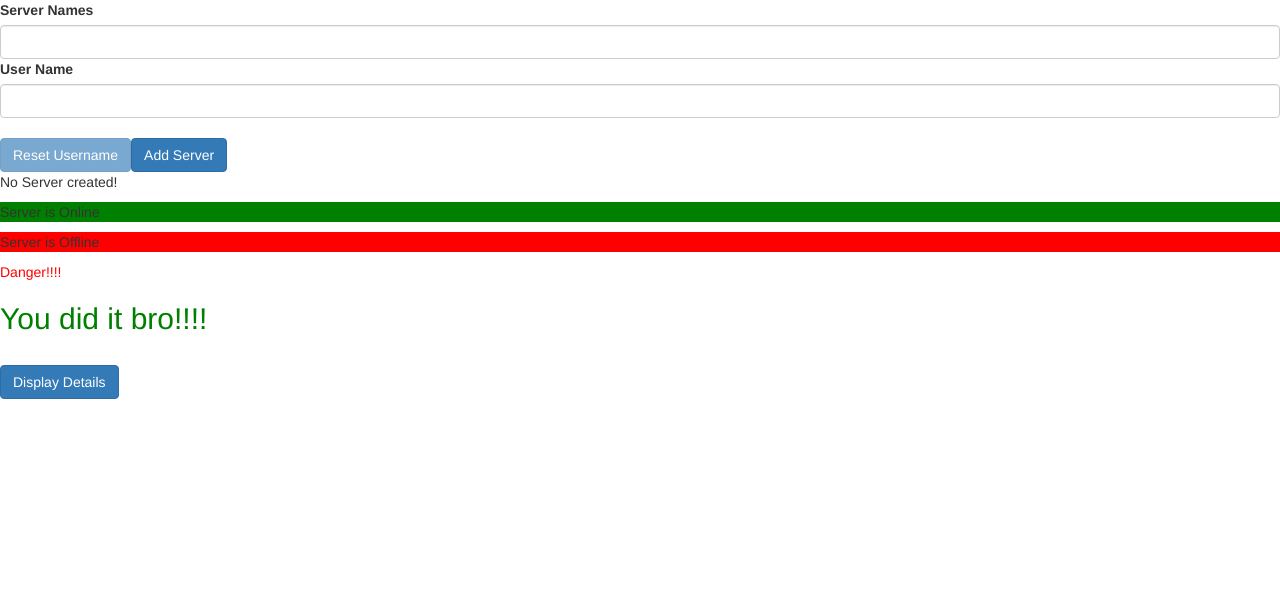
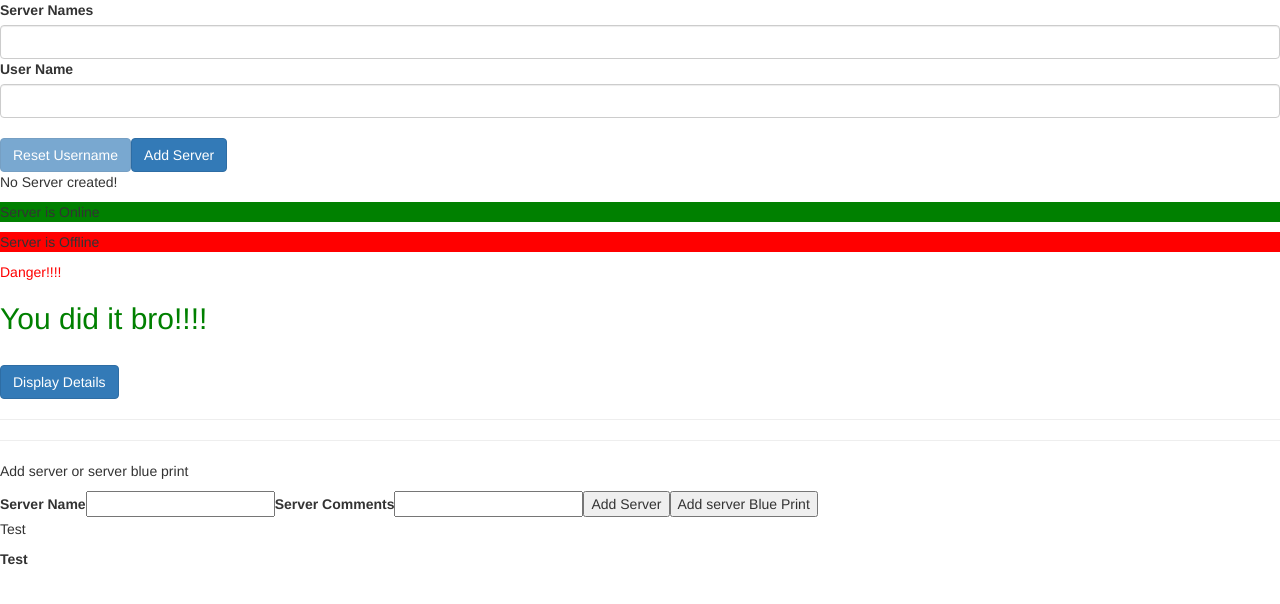
Before and after one commit to natuShubham96/angular-demo, an Angular app: page / in a window 1280 px wide. Shown: the top 604 px of the page. Built offline with nearby package versions, Linux system fonts and the light colour scheme.

Commit message:
Component Communication via @Input @Output

```diff
--- a/src/app/app.component.html
+++ b/src/app/app.component.html
@@ -2,3 +2,7 @@
 <app-alerts></app-alerts>
 <br>
 <app-display-details></app-display-details>
+<hr>
+<hr>
+<app-cockpit (serverCreated) = "onAddServer($event)" (blueprintCreated) = "onAddServerBlueprint($event)"></app-cockpit>
+<app-server-details *ngFor="let server of servers" [srvElement]="server"></app-server-details>
--- a/src/app/app.component.ts
+++ b/src/app/app.component.ts
@@ -6,4 +6,22 @@ import { Component } from '@angular/core';
   styleUrls: ['./app.component.css']
 })
 export class AppComponent {
+  servers = [{name:'Test',type: 'Server',content:'Test'}];
+
+  onAddServer(serverData : {serverName: string, serverContent: string}) {
+    this.servers.push({
+      type: 'Server',
+      name: serverData.serverName,
+      content: serverData.serverContent
+    })
+  }
+
+  onAddServerBlueprint(blueprintData: {serverName: string, serverContent: string}) {
+    this.servers.push({
+      type: 'Server Blueprint',
+      name: blueprintData.serverName,
+      content: blueprintData.serverContent
+    })
+  }
+
 }
--- a/src/app/app.module.ts
+++ b/src/app/app.module.ts
@@ -10,6 +10,8 @@ import {SuccessAlertComponent} from "./success-alert/success-alert.component";
 import {AlertsComponent} from "./Alerts/alerts.component";
 import {FormsModule} from "@angular/forms";
 import { DisplayDetailsComponent } from './display-details/display-details.component';
+import { CockpitComponent } from './cockpit/cockpit.component';
+import { ServerDetailsComponent } from './server-details/server-details.component';
 
 @NgModule({
   declarations: [
@@ -19,7 +21,9 @@ import { DisplayDetailsComponent } from './display-details/display-details.compo
     WarningAlertComponent,
     SuccessAlertComponent,
     AlertsComponent,
-    DisplayDetailsComponent
+    DisplayDetailsComponent,
+    CockpitComponent,
+    ServerDetailsComponent
   ],
   imports: [
     BrowserModule,
--- /dev/null
+++ b/src/app/cockpit/cockpit.component.html
@@ -0,0 +1,7 @@
+<p>Add server or server blue print</p>
+<label>Server Name</label>
+<input type="text" [(ngModel)]="newServerName"/>
+<label>Server Comments</label>
+<input type="text" [(ngModel)]="newServerContent"/>
+<button (click) = "onAddServer()">Add Server</button>
+<button (click) = "onAddServerBlueprint()">Add server Blue Print</button>
--- /dev/null
+++ b/src/app/cockpit/cockpit.component.ts
@@ -0,0 +1,22 @@
+import { Component, EventEmitter, Output } from '@angular/core';
+
+@Component({
+  selector: 'app-cockpit',
+  templateUrl: './cockpit.component.html',
+  styleUrls: ['./cockpit.component.css']
+})
+export class CockpitComponent {
+  @Output() serverCreated = new EventEmitter<{serverName: string, serverContent: string}>();
+  @Output() blueprintCreated = new EventEmitter<{serverName: string, serverContent: string}>();
+  newServerName = '';
+  newServerContent = '';
+
+  onAddServer() {
+    this.serverCreated.emit({serverName: this.newServerName, serverContent: this.newServerContent})
+  }
+
+  onAddServerBlueprint() {
+    this.blueprintCreated.emit({serverName: this.newServerName, serverContent: this.newServerContent})
+  }
+
+}
--- /dev/null
+++ b/src/app/server-details/server-details.component.html
@@ -0,0 +1,3 @@
+    <p>{{server.name}}</p>
+    <strong *ngIf="server.type === 'Server'">{{server.content}}</strong>
+    <em *ngIf="server.type === 'Server Blueprint'">{{server.content}}</em>
```
Also changed, not shown: src/app/server-details/server-details.component.ts (added, +11 -0 lines), src/app/cockpit/cockpit.component.css (added), src/app/server-details/server-details.component.css (added), 2 other files (tests, documents, lock files or other folders).
